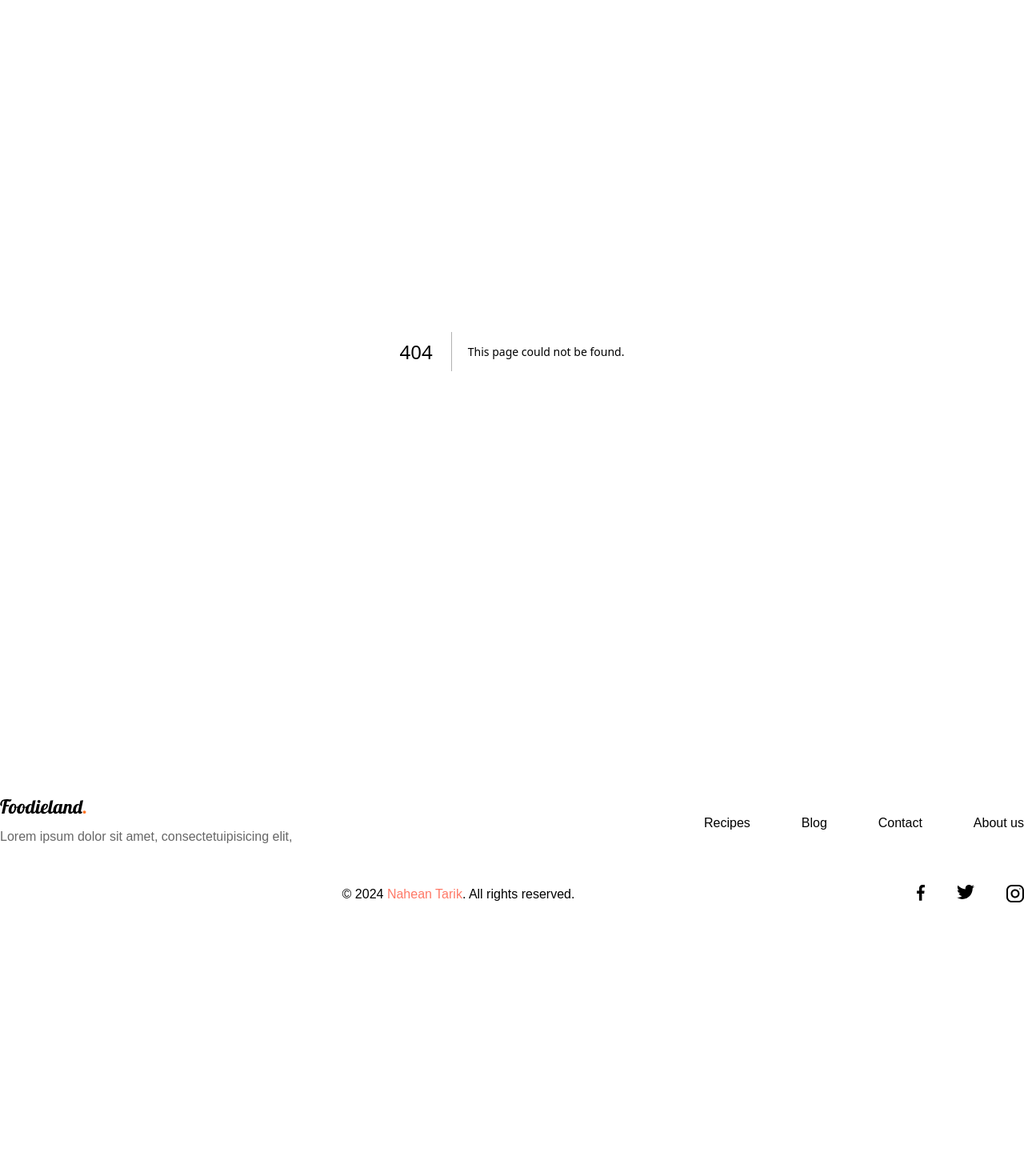
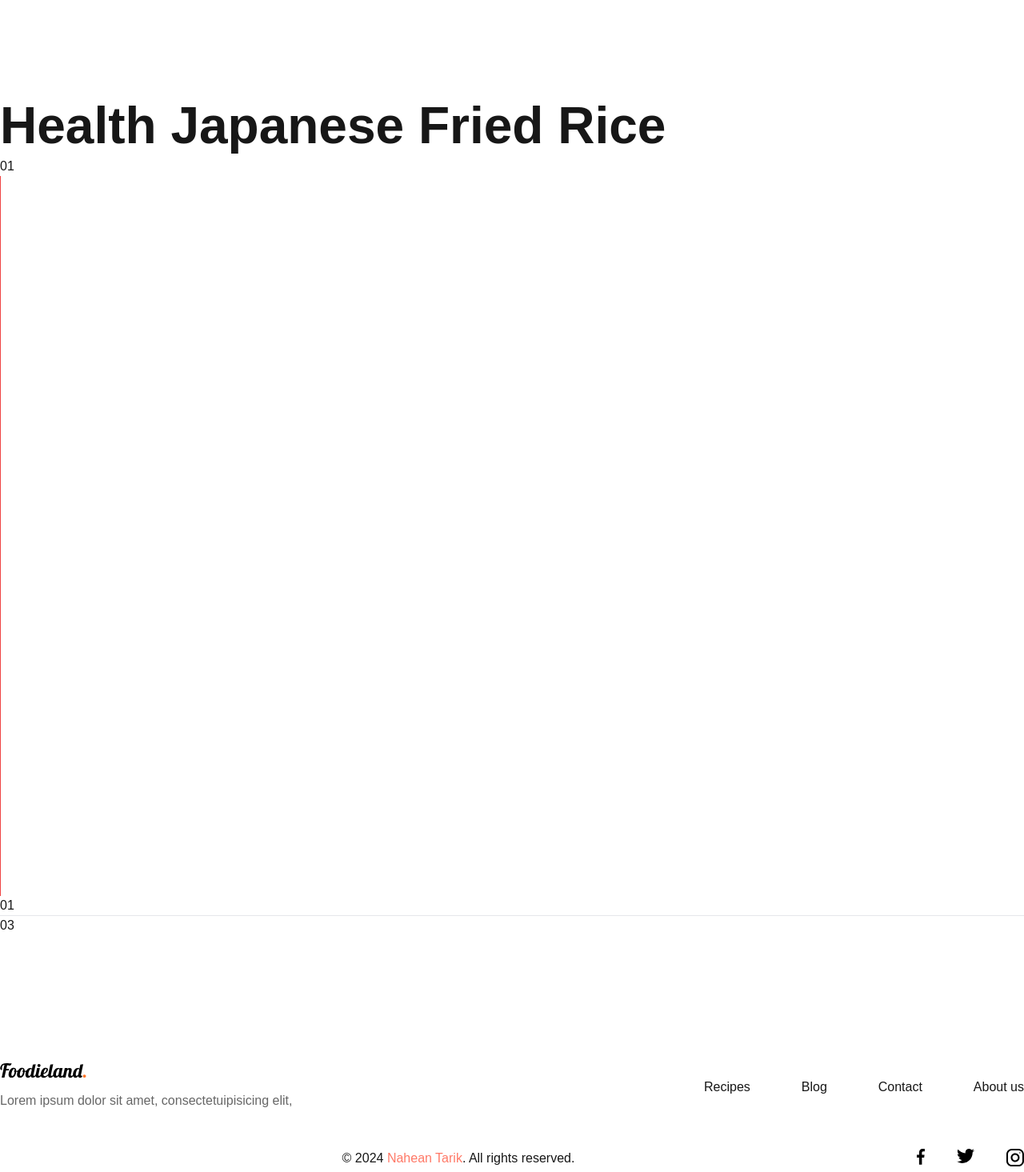
Before and after one commit to naheantarik/CookingTemplate-Nextjs, a Next.js app: page /features in a window 1280 px wide. Before the commit this address had no page. Shown: the part 65-1530 px from the top of the page at 80% size. Before the commit the page ends 1243 px from the top, so only its background shows below. Built offline with nearby package versions, Linux system fonts and the light colour scheme.

Commit message:
Home Page

```diff
--- a/app/categories/page.jsx
+++ b/app/categories/page.jsx
@@ -64,11 +64,11 @@ const Categories = () => {
         {/* title and button section */}
 
         <div className="flex justify-between items-center">
-          <h2 className="font-Inter text-[48px] leading-[58px] font-semibold">
+          <h2 className="font-Inter lg:text-[48px] Lg:leading-[58px] font-semibold ">
             Categories
           </h2>
           <a
-            className="w-[200px] h-[60px] bg-[#E7FAFE] text-black rounded-[16px] flex items-center justify-center font-medium hover:bg-[#D6F3FD] transition-colors duration-200"
+            className="lg:w-[200px] lg:h-[60px] bg-[#E7FAFE] text-black rounded-[16px] flex items-center justify-center font-medium hover:bg-[#D6F3FD] transition-colors duration-200"
             href="#"
           >
             View All Categories
--- a/app/components/FooterTemplate.jsx
+++ b/app/components/FooterTemplate.jsx
@@ -57,6 +57,7 @@ const Footer = () => {
 
           {/* End CopyRight */}
           <div className="flex w-full max-w-[134px] justify-between">
+            <a href="#">
               <svg
                 width="10"
                 height="20"
@@ -69,6 +70,8 @@ const Footer = () => {
                   fill="black"
                 />
               </svg>
+            </a>
+            <a href="#">
               <svg
                 width="23"
                 height="18"
@@ -81,6 +84,8 @@ const Footer = () => {
                   fill="black"
                 />
               </svg>
+            </a>
+            <a href="#">
               <svg
                 width="23"
                 height="22"
@@ -102,6 +107,7 @@ const Footer = () => {
                 />
                 <circle cx="17.8742" cy="5.08737" r="0.732875" fill="black" />
               </svg>
+            </a>
           </div>
         </div>
 
--- a/app/components/NewsletterSection.jsx
+++ b/app/components/NewsletterSection.jsx
@@ -4,8 +4,8 @@ import LeftImg from "../../public/assets/image/egg.png";
 
 const NewsletterSection = () => {
   return (
-    <section className="flex items-center justify-center bg-[#E7F9FD] rounded-[30px] mx-auto max-w-[1280px] h-[442px] px-8 mt-[160px] relative">
-      <div className="flex flex-col items-center text-center w-full max-w-[800px]">
+    <section className="flex items-center justify-center bg-[#E7F9FD] rounded-[60px] mx-auto max-w-[1280px] h-[442px] px-8 mt-[160px] relative">
+      <div className="flex flex-col items-center text-center w-full max-w-[800px] ">
         <h2 className="font-bold text-[36px] leading-[44px] text-black mb-4">
           Deliciousness to your inbox
         </h2>
--- /dev/null
+++ b/app/features/page.jsx
@@ -0,0 +1,22 @@
+import React from "react";
+
+const Features = () => {
+  return (
+    <section className="h-auto max-w-[1280px] mx-auto mt-[80px]">
+      <div>
+        <div>
+          <h2 className="font-Inter font-semibold text-[64px] traking-[-4%] leading-[77px]">
+            Health Japanese Fried Rice
+          </h2>
+          <div className="">
+            <div>01</div> <div className="h-[900px] w-[1px] bg-red-500"></div>
+            <div>01</div> <hr />
+            <div>03</div>
+          </div>
+        </div>
+      </div>
+    </section>
+  );
+};
+
+export default Features;
```
Lines whose indentation alone changed are shown as unchanged.
